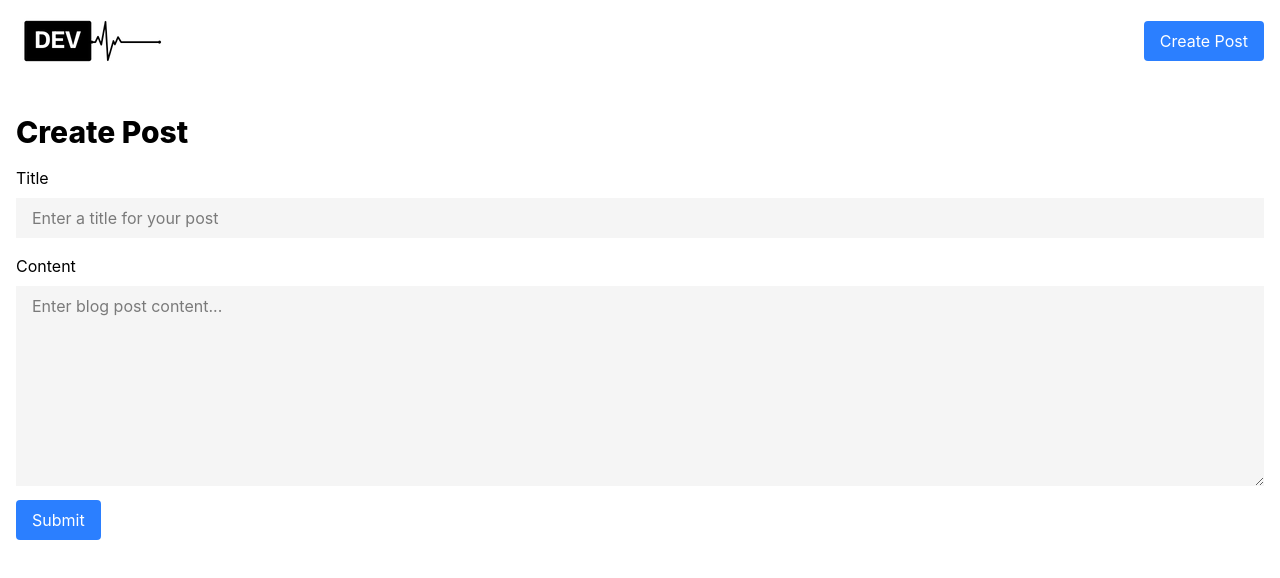
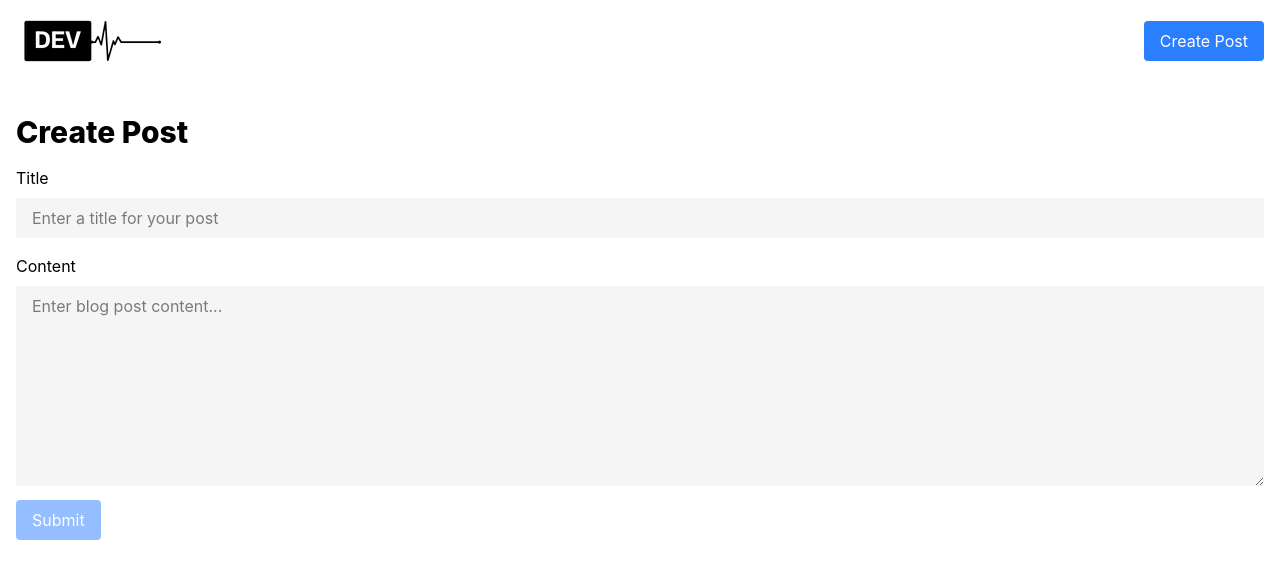
Before and after one commit to alexc83/devpulse, an Angular app: page /create-post in a window 1280 px wide. Shown: the top 578 px of the page. Built offline with nearby package versions, Linux system fonts and the light colour scheme.

Commit message:
feat: add create post form plus validation

```diff
--- a/src/app/core/components/navbar/navbar.html
+++ b/src/app/core/components/navbar/navbar.html
@@ -5,7 +5,8 @@
     </a>
 
     <div class="ms-auto flex items-center">
-      <a [routerLink]="['/create-post']" class="bg-blue-500 text-white px-4 py-2 rounded">
+      <a [routerLink]="['/create-post']" class="bg-blue-500 text-white
+      px-4 py-2 rounded hover: cursor-pointer">
         Create Post
       </a>
     </div>
--- a/src/app/features/post/pages/create-post/create-post.html
+++ b/src/app/features/post/pages/create-post/create-post.html
@@ -1,24 +1,60 @@
 <div class="max-w-7xl mx-auto px-4">
+  <form [formGroup]="createPostForm" (ngSubmit)="onFormSubmit()">
+
     <h1 class="text-3xl mt-8 mb-4 font-extrabold">Create Post</h1>
 
     <div class="mt-4">
       <label for="title" class="w-full">Title</label>
+      <!-- Error messages -->
+      @if (title.invalid && (title.dirty || title.touched)) {
+        @if(title.hasError('required')) {
+          <p class="text-red-500 text-bold mt-2">Title is required</p>
+        }
+
+        @if(title.hasError('minlength')) {
+          <p class="text-red-500 text-bold mt-2">Title must be at least 6 characters</p>
+        }
+
+        @if(title.hasError('maxlength')) {
+          <p class="text-red-500 text-bold mt-2">Title must not exceed 100 characters</p>
+        }
+      }
       <input
         type="text"
         class="bg-neutral-100 w-full px-4 py-2 mt-2"
         placeholder="Enter a title for your post"
         autocomplete="off"
+        formControlName="title"
       />
     </div>
 
     <div class="mt-4">
       <label for="content" class="w-full">Content</label>
+      <!-- Error messages -->
+      @if (content.invalid && (content.dirty || content.touched)) {
+        @if(content.hasError('required')) {
+          <p class="text-red-500 text-bold mt-2 mb-2">Content is required</p>
+        }
+
+        @if(content.hasError('maxlength')) {
+          <p class="text-red-500 text-bold mt-2 mb-2">Content must not exceed 3000 characters</p>
+        }
+      }
       <textarea
         id="content"
         class="bg-neutral-100 w-full px-4 py-2 mt-2 mb-2 h-50"
         placeholder="Enter blog post content..."
+        formControlName="content"
       ></textarea>
     </div>
-  <app-button buttonText="Submit" buttonType="submit"></app-button>
-  <div class="mt-4"></div>
+    <button
+      type=submit
+      class="px-4 py-2 rounded bg-blue-500 text-white hover:bg-blue-600
+      active:bg-blue-700 hover:cursor-pointer disabled:opacity-50 disabled:cursor-not-allowed"
+      [disabled]="!createPostForm.valid"
+    >
+      Submit
+    </button>
+  </form>
+
 </div>
--- a/src/app/features/post/pages/create-post/create-post.ts
+++ b/src/app/features/post/pages/create-post/create-post.ts
@@ -1,10 +1,35 @@
 import { Component } from '@angular/core';
-import { Button } from "../../../../shared/button/button";
+import { FormControl, FormGroup, ReactiveFormsModule, Validators } from '@angular/forms';
 
 @Component({
   selector: 'app-create-post',
-  imports: [Button],
+  imports: [ReactiveFormsModule],
   templateUrl: './create-post.html',
   styleUrl: './create-post.css',
 })
-export class CreatePost {}
+export class CreatePost {
+  createPostForm = new FormGroup({
+    title: new FormControl<string>('', {
+      nonNullable: true,
+      validators: [Validators.required, Validators.minLength(6), Validators.maxLength(100)],
+    }),
+
+    content: new FormControl<string>('', {
+      nonNullable: true,
+      validators: [Validators.required, Validators.maxLength(3000)],
+    }),
+  });
+
+  // getters
+  get title() {
+    return this.createPostForm.controls.title;
+  }
+
+  get content() {
+    return this.createPostForm.controls.content;
+  }
+
+  onFormSubmit() {
+    console.log(this.createPostForm.value);
+  }
+}
--- a/src/app/shared/button/button.html
+++ /dev/null
@@ -1,6 +0,0 @@
-<button
-  [type]="buttonType()"
-  class="px-4 py-2 rounded bg-blue-500 text-white hover:bg-blue-600 active:bg-blue-700"
->
-  {{ buttonText() }}
-</button>
--- a/src/app/shared/button/button.ts
+++ /dev/null
@@ -1,12 +0,0 @@
-import { Component, input } from '@angular/core';
-
-@Component({
-  selector: 'app-button',
-  imports: [],
-  templateUrl: './button.html',
-  styleUrl: './button.css',
-})
-export class Button {
-  buttonType = input.required<string>();
-  buttonText = input.required<string>();
-}
```
Also changed, not shown: src/app/shared/button/button.css (deleted), 1 other file (tests, documents, lock files or other folders). Lines whose indentation alone changed are shown as unchanged.
